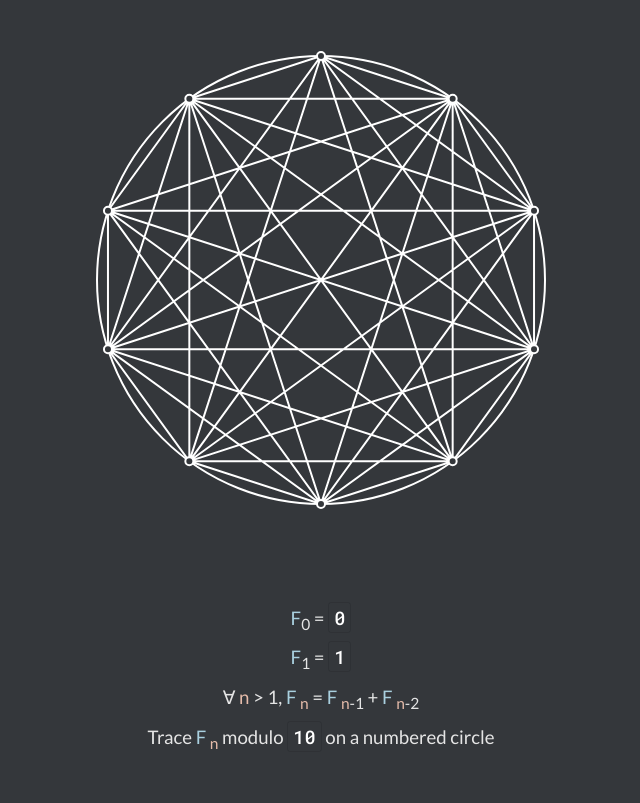
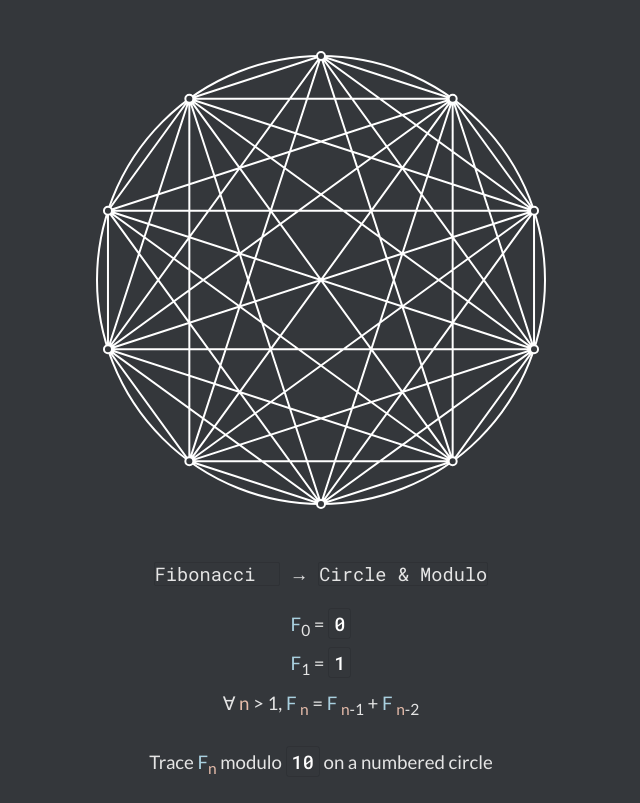
Before and after one commit to adri326/geometrical-visualizations, a website: page src/index.html in a window 1280 px wide. Shown: the whole page, without its empty margins (319-959 px from the left). Drawn offline with Linux system fonts and the light colour scheme.

Commit message:
:sparkles: Sequence and visualization selectors

```diff
--- a/src/index.html
+++ b/src/index.html
@@ -15,20 +15,19 @@
             <canvas id="canvas">
                 Your browser doesn't support canvases :(
             </canvas>
+            <noscript>
+                This app requires javascript to work!
+            </noscript>
         </main>
         <footer>
-            <ul id="settings">
-                <li><span class="variable one">F</span><sub>0</sub> = <span class="input fibonacci" contenteditable="true">0</span></li>
-                <li><span class="variable one">F</span><sub>1</sub> = <span class="input fibonacci" contenteditable="true">1</span></li>
-                <li>
-                    ∀ <span class="variable two">n</span> > 1,
-                    <span class="variable one">F</span>
-                        <sub><span class="variable two">n</span></sub>
-                    = <span class="variable one">F</span>
-                        <sub><span class="variable two">n</span>-1</sub>
-                    + <span class="variable one">F</span>
-                        <sub><span class="variable two">n</span>-2</sub>
-                </li>
+            <div id="selection">
+                <select id="seq" name="seq"></select>
+                <span class="arrow">→</span>
+                <select id="viz" name="viz"></select>
+            </div>
+            <div id="settings">
+                <ul id="settings-seq"></ul>
+                <ul id="settings-viz">
                     <li>Trace
                         <span class="variable one">F</span>
                             <sub><span class="variable two">n</span></sub>
@@ -36,6 +35,7 @@
                         on a numbered circle
                     </li>
                 </ul>
+            </div>
         </footer>
     </body>
 </html>
--- a/static/main.js
+++ b/static/main.js
@@ -2,12 +2,35 @@ let canvas;
 let ctx;
 let body;
 let settings;
+let settings_viz, settings_seq;
+let select;
+let select_viz, select_seq;
+
+let current_viz = "circle_number_modulo";
+let current_seq = "fibonacci";
 
 window.addEventListener("load", () => {
     canvas = document.getElementById("canvas");
     ctx = canvas.getContext("2d");
     settings = document.getElementById("settings");
+    settings_viz = document.getElementById("settings-viz");
+    settings_seq = document.getElementById("settings-seq");
     settings.addEventListener("keyup", resize_canvas);
+
+    select = document.getElementById("select");
+    select_viz = document.getElementById("viz");
+    select_seq = document.getElementById("seq");
+    update_dropdowns();
+    update_settings();
+    select_seq.addEventListener("change", () => {
+        update_settings();
+        resize_canvas();
+    });
+    select_viz.addEventListener("change", () => {
+        update_settings();
+        resize_canvas();
+    });
+
     body = document.body;
 
     resize_canvas();
@@ -40,8 +63,8 @@ function get_params() {
 function redraw_canvas() {
     ctx.clearRect(0, 0, ctx.width, ctx.height);
     let params = get_params();
-    let seq = fibonacci(params);
-    circle_number_modulo(ctx, seq, params);
+    let seq = SEQ[current_seq](params);
+    VIZ[current_viz](ctx, seq, params);
 }
 
 function resize_canvas() {
@@ -51,4 +74,28 @@ function resize_canvas() {
     redraw_canvas();
 }
 
+function update_dropdowns() {
+    let html_viz = "";
+    for (let name in VIZ) {
+        html_viz += `<option name="${name}" value="${name}" ${current_viz == name ? "selected" : ""}>${VIZ[name].display_name}</option>`;
+    }
+    select_viz.innerHTML = html_viz;
+
+    let html_seq = "";
+    for (let name in SEQ) {
+        html_seq += `<option name="${name}" value="${name}" ${current_seq == name ? "selected" : ""}>${SEQ[name].display_name}</option>`;
+    }
+    select_seq.innerHTML = html_seq;
+}
+
+function update_settings() {
+    current_seq = select_seq.value;
+    current_viz = select_viz.value;
+    let seq = SEQ[current_seq];
+    let viz = VIZ[current_viz];
+
+    settings_seq.innerHTML = seq.settings;
+    settings_viz.innerHTML = viz.settings.replace(/\{var\}/g, seq.var);
+}
+
 window.addEventListener("resize", resize_canvas);
--- a/static/sequences.js
+++ b/static/sequences.js
@@ -12,3 +12,62 @@
         yield b;
     }
 }
+fibonacci.display_name = "Fibonacci";
+fibonacci.var = `<span class="variable one">F</span><sub><span class="variable two">n</span></sub>`;
+fibonacci.settings = `
+    <li><span class="variable one">F</span><sub>0</sub> = <span class="input fibonacci" contenteditable="true">0</span></li>
+    <li><span class="variable one">F</span><sub>1</sub> = <span class="input fibonacci" contenteditable="true">1</span></li>
+    <li>
+        ∀ <span class="variable two">n</span> > 1,
+        <span class="variable one">F</span>
+            <sub><span class="variable two">n</span></sub>
+        = <span class="variable one">F</span>
+            <sub><span class="variable two">n</span>-1</sub>
+        + <span class="variable one">F</span>
+            <sub><span class="variable two">n</span>-2</sub>
+    </li>
+`;
+
+function* polynomial(params) {
+    let a = +params.polynomial[0];
+    let b = +params.polynomial[1];
+
+    for (let n = 0; true; n++) {
+        yield a * Math.pow(n, b);
+    }
+}
+polynomial.display_name = "Polynomial";
+polynomial.var = `<span class="variable one">P</span>(<span class="variable two">n</span>)`;
+polynomial.settings = `
+    <li><span class="variable three">a</span> = <span class="input polynomial" contenteditable="true">1</span></li>
+    <li><span class="variable three">b</span> = <span class="input polynomial" contenteditable="true">2</span></li>
+    <li>
+        <span class="variable one">P</span>(<span class="variable two">n</span>)
+        = <span class="variable three">a</span> · <span class="variable two">n</span><sup><span class="variable three">b</span></sup>
+    </li>
+`;
+
+function* exponential(params) {
+    let a = +params.exponential[0];
+    let q = +params.exponential[1];
+
+    for (let n = 0; true; n++) {
+        yield a * Math.pow(q, n);
+    }
+}
+exponential.display_name = "Exponential";
+exponential.var = `<span class="variable one">E</span>(<span class="variable two">n</span>)`;
+exponential.settings = `
+    <li><span class="variable three">a</span> = <span class="input exponential" contenteditable="true">1</span></li>
+    <li><span class="variable three">q</span> = <span class="input exponential" contenteditable="true">2</span></li>
+    <li>
+        <span class="variable one">E</span>(<span class="variable two">n</span>)
+        = <span class="variable three">a</span> · <span class="variable three">q</span><sup><span class="variable two">n</span></sup>
+    </li>
+`;
+
+const SEQ = {
+    fibonacci,
+    polynomial,
+    exponential,
+};
--- a/static/style.css
+++ b/static/style.css
@@ -36,13 +36,41 @@ footer {
     font-size: 14pt;
 }
 
-#settings {
+#selection {
+    display: flex;
+    flex-direction: row;
+    align-items: center;
+}
+
+#selection .arrow {
+    margin-left: 6px;
+    margin-right: 6px;
+}
+
+#selection select {
+    margin: 2px 4px;
+    background: none;
+    border: 1px solid rgba(0, 0, 0, 0.1);
+    border-radius: 2px;
+    color: #e5e5e5;
+    transition: border-color 0.2s, color 0.2s;
+    appearance: none;
+    font-size: 14pt;
+    font-family: 'Roboto Mono', monospace;
+}
+
+#selection select:hover, #selection select:active {
+    color: #ffffff;
+    border: 1px solid rgba(0, 0, 0, 0.5);
+}
+
+#settings-viz, #settings-seq {
     list-style-type: none;
     padding: 0;
     line-height: calc(1.5em + 6px);
 }
 
-#settings > li {
+#settings li {
     text-align: center;
 }
 
--- a/static/visulizations.js
+++ b/static/visulizations.js
@@ -74,6 +74,14 @@ function circle_number_modulo(ctx, seq, params) {
         ctx.stroke();
     }
 }
+circle_number_modulo.display_name = "Circle & Modulo";
+circle_number_modulo.settings = `
+<li>
+    Trace {var} modulo
+    <span class="input circle-number-modulo" contenteditable="true">10</span>
+    on a numbered circle
+</li>
+`;
 
 const VIZ = {
     circle_number_modulo,
```
Lines whose indentation alone changed are shown as unchanged.
